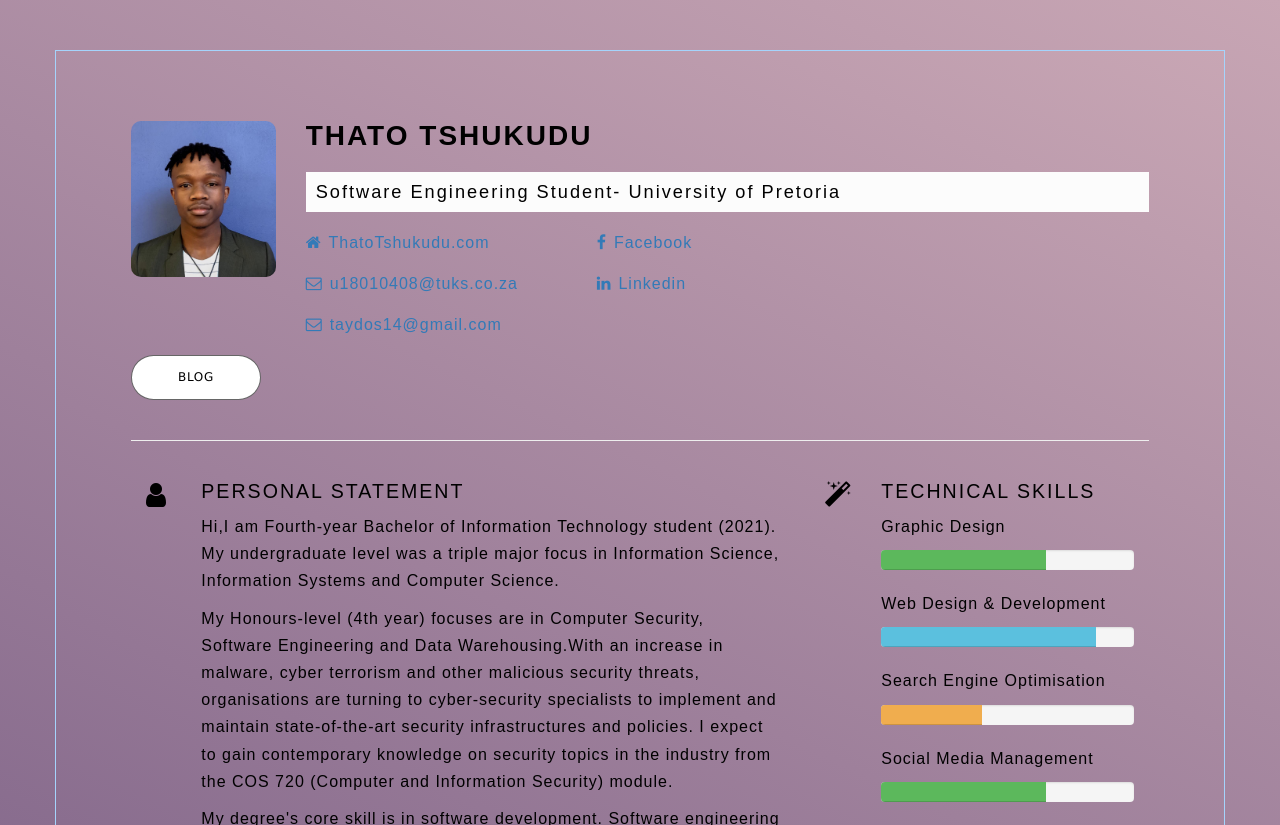
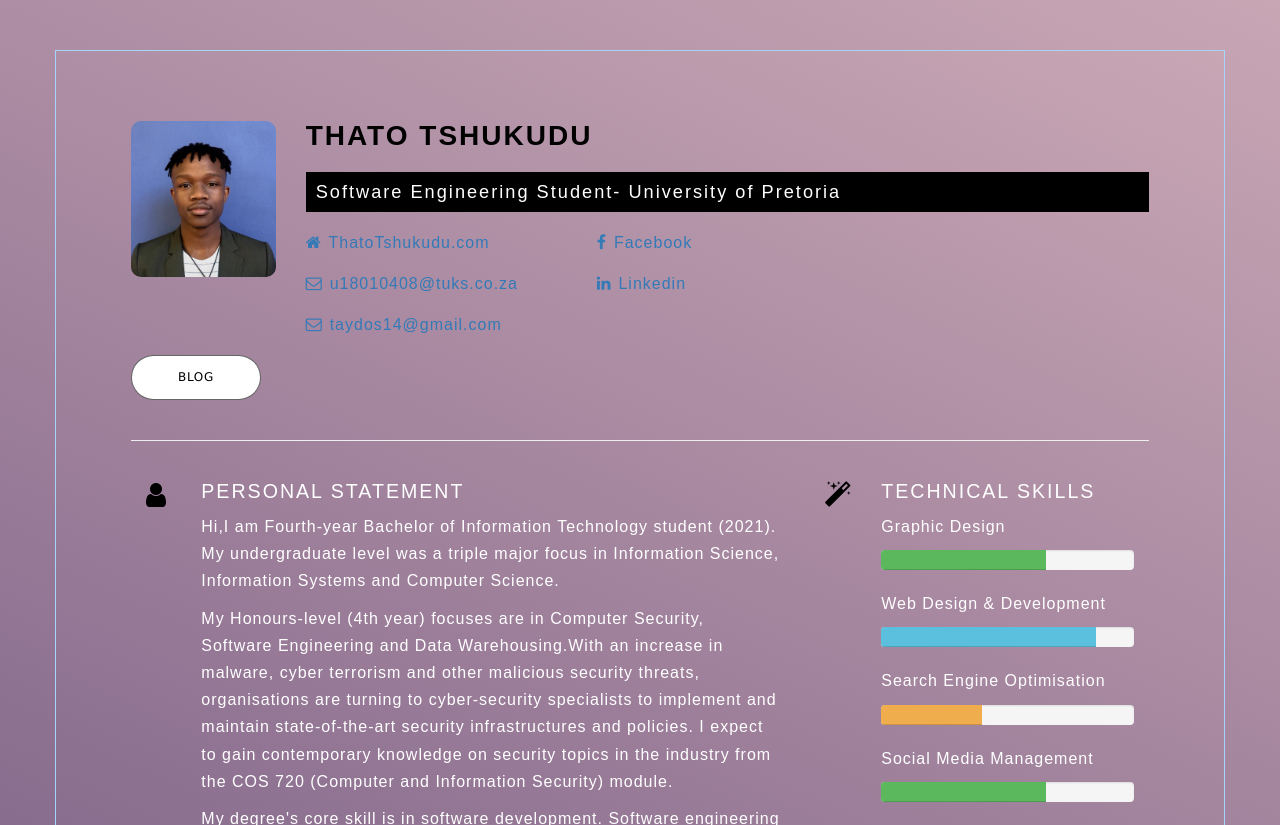
Before and after one commit to Taydos/Taydos.github.io, a plain HTML site: page index.html in a window 1280 px wide. Shown: the top 825 px of the page. Drawn offline with nearby package versions, Linux system fonts and the light colour scheme; a web font is replaced by a local one.

Commit message:
Update style.css

```diff
--- a/css/style.css
+++ b/css/style.css
@@ -1,6 +1,6 @@
 body {
      background: linear-gradient(25deg,#16054A,#C8A6B4);
-    color: #000;
+    color: white;
     font-family: 'Alegreya Sans', sans-serif;
     letter-spacing: 2px;
     padding-bottom: 60px;
@@ -35,14 +35,14 @@ h1 {
 
 h2 {
     font-size: 1.3em;
-    background: #fcfcfc;
+    background: black;
     padding: 10px;
 }
 
 h3 {
     font-size: 1.4em;
     text-transform: uppercase;
-    color: #000;
+    color: white;
     margin-top: 0;
 }
 
```
